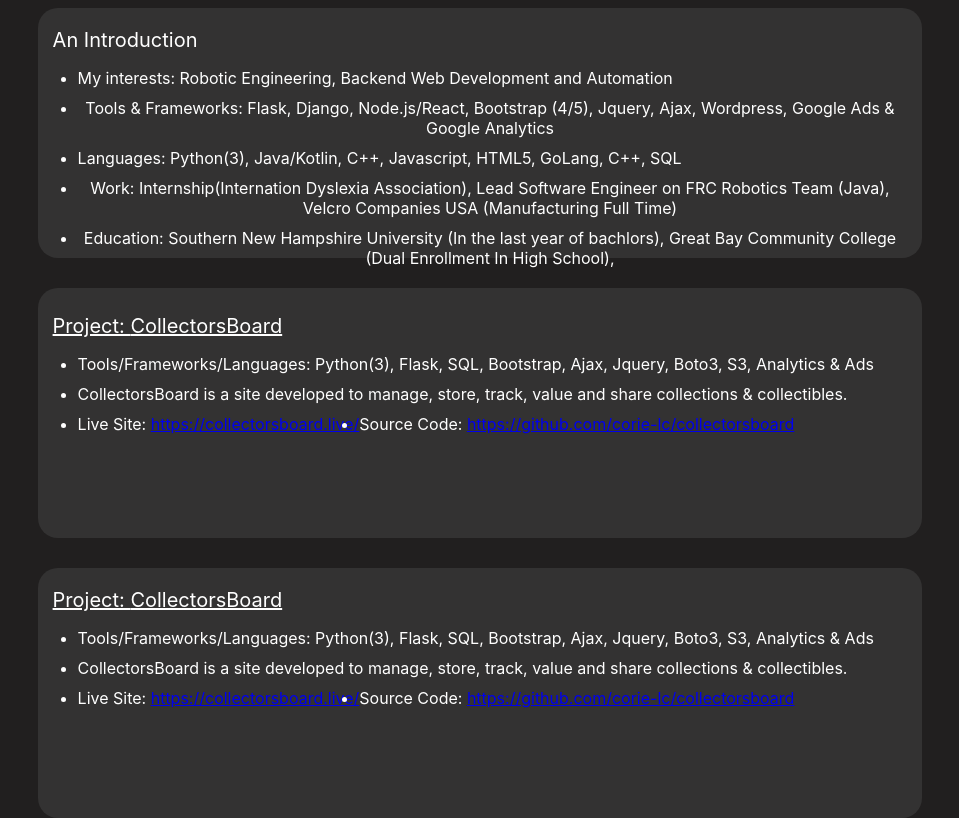
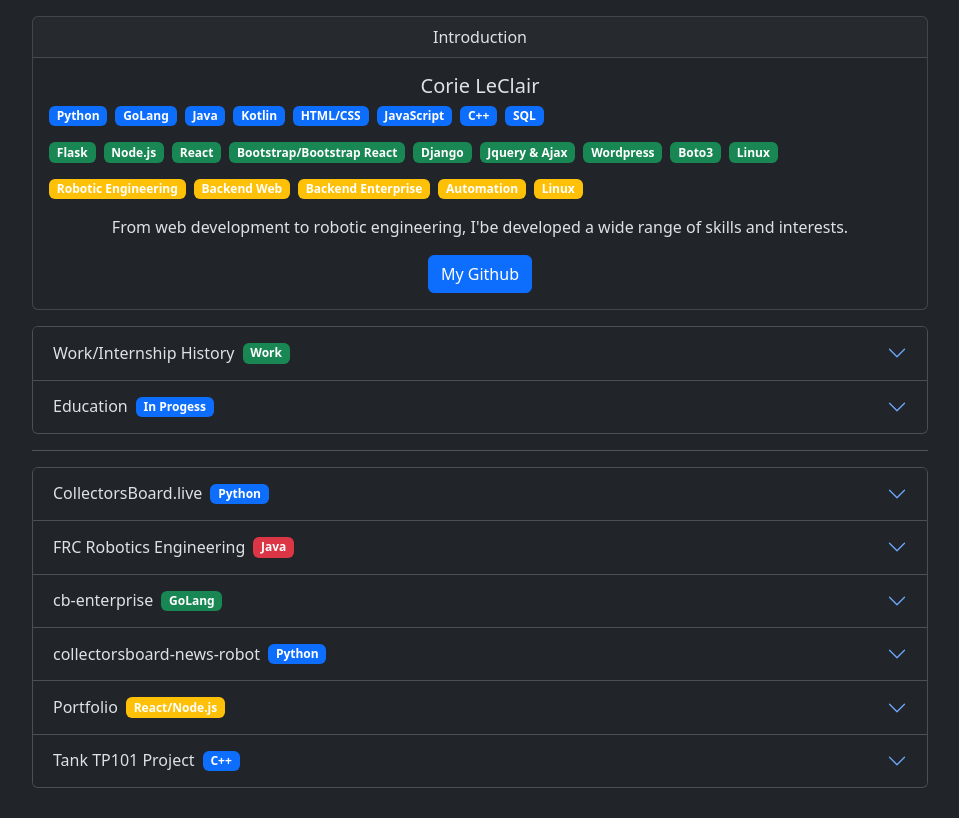
Before and after one commit to corie-lc/portfolio, a React (Create React App) app: page / in a window 1280 px wide. Shown: the whole page, without its empty margins (160-1119 px from the left). Built offline with nearby package versions, Linux system fonts and the light colour scheme.

Commit message:
total overhaul of design

```diff
--- a/package.json
+++ b/package.json
@@ -6,7 +6,9 @@
     "@testing-library/jest-dom": "^5.17.0",
     "@testing-library/react": "^13.4.0",
     "@testing-library/user-event": "^13.5.0",
+    "bootstrap": "^5.3.3",
     "react": "^18.2.0",
+    "react-bootstrap": "^2.10.1",
     "react-dom": "^18.2.0",
     "react-scripts": "5.0.1",
     "web-vitals": "^2.1.4"
--- a/src/App.css
+++ b/src/App.css
@@ -1,6 +1,5 @@
 .App {
   text-align: center;
-  background-color: #282c34;
 }
 
 .App-logo {
--- a/src/App.js
+++ b/src/App.js
@@ -1,52 +1,279 @@
 import './App.css';
 import * as React from 'react';
 
-function ProjectCard({projectName, tools, desc, link1, link2, link3}) {
+import Card from 'react-bootstrap/Card';
+import Accordion from 'react-bootstrap/Accordion';
+import 'bootstrap/dist/css/bootstrap.min.css';
+import Badge from 'react-bootstrap/Badge';
+import Stack from 'react-bootstrap/Stack';
+import Button from 'react-bootstrap/Button';
+import ButtonGroup from 'react-bootstrap/ButtonGroup';
+import ListGroup from 'react-bootstrap/ListGroup';
+
+
+
+function openInNewTab(url) {
+  window.open(url, '_blank').focus();
+}
+
+
+function ProjectCard() {
   return (
-    <div style={{backgroundColor: "#333232", height: "250px", borderRadius: "20px", marginBottom: "30px"}}>
+    <Accordion>
+      <Accordion.Item eventKey="0">
+        <Accordion.Header>CollectorsBoard.live    <Badge className='ms-2' bg="primary">Python</Badge>
+        </Accordion.Header>
+        <Accordion.Body>
+        <Stack className="mb-3" direction="horizontal" gap={2}>
+          <Badge bg="success">Python</Badge>
+          <Badge bg="success">Flask</Badge>
+          <Badge bg="success">Bootstrap</Badge>
+          <Badge bg="success">JavaScript, Jquery, Ajax</Badge>
+          <Badge bg="success">Hashing</Badge>
+          <Badge bg="success">SQL</Badge>
+        </Stack>
+          CollectorsBoard.live is an open source digital tool to organize, track, share, manage and embrace your collections & collectibles.
+          This site includes the ability to create accounts, edit accounts, create collections, create posts and create comments. Deeper functions include privacy,
+          feed recommendation, search options, communities, ect. Written in Python with the help of Flask and Bootstrap Five.
 
-      <header style={{fontSize: "20px", float: "left", marginLeft: "15px", color: "white", marginTop: "20px", textDecoration: "underline"}}>Project: {projectName}</header>
-            <br/>
+          <hr/>
 
-            <ul style={{float:"left", marginRight: "20px"}}>
-              <li style={{float:"left", marginBottom: "10px", color: "white"}}>{tools}</li>
-              <li style={{float:"left", marginBottom: "10px", color: "white"}}>{desc}</li>
-              <br/>
-              <li style={{float:"left", marginBottom: "10px", color: "white"}}>Live Site: <a href={link1}>{link1}</a></li>
-              <li style={{float:"left", marginBottom: "10px", color: "white"}}>Source Code: <a href={link2}>{link2}</a></li>
-            </ul>
+          <ButtonGroup className='mt-3' >
+            <Button variant="primary" onClick={() => openInNewTab('https://github.com/corie-lc/collectorsboard')}>Source Code</Button>
+            <Button variant="success" onClick={() => openInNewTab('https://collectorsboard.live')}>Live Site</Button>
+          </ButtonGroup>
+        </Accordion.Body>
 
-    </div>
+      </Accordion.Item>
+      <Accordion.Item eventKey="1">
+      <Accordion.Header>FRC Robotics Engineering  <Badge className='ms-2' bg="danger">Java</Badge></Accordion.Header>
+        <Accordion.Body>
+        <Stack className="mb-3" direction="horizontal" gap={2}>
+          <Badge bg="success">Robotic Engineering</Badge>
+          <Badge bg="success">Java</Badge>
+          <Badge bg="success">Image Processing</Badge>
+          <Badge bg="success">Automation</Badge>
+          <Badge bg="success">Awards</Badge>
+        </Stack>
+          FRC is a robotics competiton that is taken on by high schoolers. Robots are built with Java or C++ and compete on a national level. I was the lead, and the only
+          software engineer on the team for both the 2017-2018 Team and the 2019-2020 Team.
+
+          <hr/>
+
+          The 2018 year our team went on two win 2/3 Rookie Awards paired
+          with multiple games won.
+
+          <hr/>
+
+          The 2020 robot never saw action due to the Covid-19 epidemic and limitations. Our team still secured funding through grants, and went on to build
+          an advanced robot that could drive in a fully utonomous mode, by able to shoot balls by itself via color and image processing, climb steps, ect.
+          This robot went on to win multiple local matches between local schools and teams.
+
+
+          <hr/>
+
+          <ButtonGroup aria-label="Basic example">
+            <Button variant="primary" onClick={() => openInNewTab('https://github.com/corie-lc/RaiderBots-2018-Code')}>Source Code (2018 Robot)</Button>
+            <Button variant="success" onClick={() => openInNewTab('https://github.com/corie-lc/2020RaiderBots')}>Source Code (2020 Robot)</Button>
+          </ButtonGroup>
+
+        </Accordion.Body>
+      </Accordion.Item>
+
+
+      <Accordion.Item eventKey="2">
+      <Accordion.Header>cb-enterprise <Badge className='ms-2' bg="success">GoLang</Badge></Accordion.Header>
+        <Accordion.Body>
+          <Stack className="mb-3" direction="horizontal" gap={2}>
+            <Badge bg="success">GoLang</Badge>
+            <Badge bg="success">SQL</Badge>
+          </Stack>
+
+            cb-enterprise is a CLI tool to manage, support and edit systems within the CollectorsBoard realm.
+
+            <hr/>
+
+
+          <ButtonGroup className='mt-3'>
+            <Button variant="success" >Source Code</Button>
+          </ButtonGroup>
+
+        </Accordion.Body>
+      </Accordion.Item>
+
+      <Accordion.Item eventKey="4">
+      <Accordion.Header>collectorsboard-news-robot <Badge className='ms-2' bg="primary">Python</Badge></Accordion.Header>
+        <Accordion.Body>
+          <Stack className="mb-3" direction="horizontal" gap={2}>
+            <Badge bg="success">Python</Badge>
+            <Badge bg="success">Python</Badge>
+            <Badge bg="success">Web Scraping</Badge>
+            <Badge bg="success">Automation</Badge>
+          </Stack>
+
+            collectorsboard-news-robot is a CLI bot to search and collect news headlines, and create posts for news headlines specific to a community in CollectorsBoard.live
+
+            <hr/>
+
+
+          <ButtonGroup className='mt-3' >
+            <Button onClick={() => openInNewTab('https://github.com/corie-lc/cb-enterprise')} variant="success">Source Code</Button>
+          </ButtonGroup>
+
+        </Accordion.Body>
+      </Accordion.Item>
+
+      <Accordion.Item eventKey="3">
+      <Accordion.Header>Portfolio <Badge className='ms-2' bg="warning">React/Node.js</Badge></Accordion.Header>
+        <Accordion.Body>
+          <Stack className="mb-3" direction="horizontal" gap={2}>
+            <Badge bg="success">JavaScript</Badge>
+            <Badge bg="success">React</Badge>
+            <Badge bg="success">Node.js</Badge>
+            <Badge bg="success">Bootstrap</Badge>
+          </Stack>
+
+            This site you are looking at now is my portfolio, which includes my projects and interests.
+
+            <hr/>
+
+
+          <ButtonGroup className='mt-3'>
+            <Button onClick={() => openInNewTab('https://github.com/corie-lc/portfolio')} variant="success">Source Code</Button>
+          </ButtonGroup>
+
+        </Accordion.Body>
+      </Accordion.Item>
+
+      <Accordion.Item eventKey="5">
+      <Accordion.Header>Tank TP101 Project <Badge className='ms-2' bg="primary">C++</Badge></Accordion.Header>
+        <Accordion.Body>
+          <Stack className="mb-3" direction="horizontal" gap={2}>
+            <Badge bg="success">C++</Badge>
+            <Badge bg="success">Image/Video Processing</Badge>
+            <Badge bg="success">Raspberry PI</Badge>
+            <Badge bg="success">Linux</Badge>
+            <Badge bg="success">GPIO</Badge>
+            <Badge bg="success">Building & Electrical</Badge>
+          </Stack>
+
+            This will be updated shortly once the source code is published.
+
+        </Accordion.Body>
+      </Accordion.Item>
+    </Accordion>
   );
 }
 
-function IntroCard({projectName, subtext, link1, link2, link3}) {
+
+
+
+function ToolBadges() {
   return (
-    <div style={{backgroundColor: "#333232", height: "250px", borderRadius: "20px", marginBottom: "30px"}}>
+    <Stack className="mb-3" direction="horizontal" gap={2}>
+      <Badge bg="success">Flask</Badge>
+      <Badge bg="success">Node.js</Badge>
+      <Badge bg="success">React</Badge>
+      <Badge bg="success">Bootstrap/Bootstrap React</Badge>
+      <Badge bg="success">Django</Badge>
+      <Badge bg="success">Jquery & Ajax</Badge>
+      <Badge bg="success">Wordpress</Badge>
+      <Badge bg="success">Boto3</Badge>
+      <Badge bg="success">Linux</Badge>
+    </Stack>
+  );
+}
 
-      <header style={{fontSize: "20px", float: "left", marginLeft: "15px", color: "white", marginTop: "20px"}}>An Introduction</header>
-      <br/>
 
-      <ul style={{float:"left", marginRight: "20px"}}>
-      <li style={{float:"left", marginBottom: "10px", color: "white"}}>My interests: Robotic Engineering, Backend Web Development and Automation</li>
-        <li style={{float:"left", marginBottom: "10px", color: "white"}}>Tools & Frameworks: Flask, Django, Node.js/React, Bootstrap (4/5), Jquery, Ajax, Wordpress, Google Ads & Google Analytics</li>
-        <li style={{float:"left", marginBottom: "10px", color: "white"}}>Languages: Python(3), Java/Kotlin, C++, Javascript, HTML5, GoLang, C++, SQL</li>
-        <li style={{float:"left", marginBottom: "10px", color: "white"}}>Work: Internship(Internation Dyslexia Association), Lead Software Engineer on FRC Robotics Team (Java), Velcro Companies USA (Manufacturing Full Time) </li>
-        <li style={{float:"left", marginBottom: "10px", color: "white"}}>Education: Southern New Hampshire University (In the last year of bachlors), Great Bay Community College (Dual Enrollment In High School), </li>
-      </ul>
+function LangBadges() {
+  return (
+    <Stack style={{width: "20px;"}}  className="mb-3" direction="horizontal" gap={2}>
+      <Badge bg="primary">Python</Badge>
+      <Badge bg="primary">GoLang</Badge>
+      <Badge bg="primary">Java</Badge>
+      <Badge bg="primary">Kotlin</Badge>
+      <Badge bg="primary">HTML/CSS</Badge>
+      <Badge bg="primary">JavaScript</Badge>
+      <Badge bg="primary">C++</Badge>
+      <Badge bg="primary">SQL</Badge>
+    </Stack>
+  );
+}
 
-    </div>
+function InterestBadges() {
+  return (
+    <Stack className="mb-3 overflow: scroll;" direction="horizontal" gap={2}>
+      <Badge bg="warning">Robotic Engineering</Badge>
+      <Badge bg="warning">Backend Web</Badge>
+      <Badge bg="warning">Backend Enterprise</Badge>
+      <Badge bg="warning">Automation</Badge>
+      <Badge bg="warning">Linux</Badge>
+    </Stack>
+  );
+}
+
+
+function IntroCard() {
+  return (
+    <Card className="mt-3 mb-3 ">
+      <Card.Header>Introduction</Card.Header>
+      <Card.Body>
+        <Card.Title>Corie LeClair</Card.Title>
+
+        <Card.Text>
+        <LangBadges />
+        <ToolBadges/>
+        <InterestBadges/>
+          From web development to robotic engineering, I'be developed a wide range of skills and interests.
+        </Card.Text>
+        <Button  onClick={() => openInNewTab('https://github.com/corie-lc')} variant="primary">My Github</Button>
+      </Card.Body>
+    </Card>
+  );
+}
+
+
+function HistoryContactAccord() {
+  return (
+    <Accordion className='mt-3'>
+      <Accordion.Item eventKey="0">
+        <Accordion.Header>Work/Internship History  <Badge className='ms-2' bg="success">Work</Badge></Accordion.Header>
+        <Accordion.Body>
+        <ListGroup>
+          <ListGroup.Item className='bg-success'>Velcro Companies USA (Manufactuing Full Time)</ListGroup.Item>
+          <ListGroup.Item>Life Science Outsoucing (Full Time Manufacturing)</ListGroup.Item>
+          <ListGroup.Item>Walmart Team Lead (Full Time Manufacturing)</ListGroup.Item>
+          <ListGroup.Item className='bg-primary'>International Dyslexia Association Internship (Site Editor)</ListGroup.Item>
+        </ListGroup>
+        </Accordion.Body>
+      </Accordion.Item>
+      <Accordion.Item eventKey="1">
+        <Accordion.Header>Education  <Badge className='ms-2' bg="primary">In Progess</Badge></Accordion.Header>
+        <Accordion.Body>
+        <ListGroup>
+          <ListGroup.Item className='bg-success'> COMP SCI: Southern New Hampshire University (In Progress, Final Year)</ListGroup.Item>
+          <ListGroup.Item className='bg-primary'>Great Bay Community College</ListGroup.Item>
+          <ListGroup.Item>Spaulding High School, Rochester NH</ListGroup.Item>
+        </ListGroup>
+        </Accordion.Body>
+      </Accordion.Item>
+    </Accordion>
   );
 }
 
 function App() {
+  document.querySelector("body").setAttribute("data-bs-theme", 'dark')
+
   return (
-    <div style={{height: "100%", backgroundColor: "#211f1f", width: "70%", margin: "0 auto"}} className="App">
+    <div  data-bs-theme="dark" style={{height: "100%", width: "70%", margin: "0 auto"}} className="App">
       <IntroCard/>
 
-      <ProjectCard projectName = "CollectorsBoard" tools = "Tools/Frameworks/Languages: Python(3), Flask, SQL, Bootstrap, Ajax, Jquery, Boto3, S3, Analytics & Ads" desc = "CollectorsBoard is a site developed to manage, store, track, value and share collections & collectibles." link1 = "https://collectorsboard.live/" link2="https://github.com/corie-lc/collectorsboard" />
+      <HistoryContactAccord/>
 
-      <ProjectCard projectName = "CollectorsBoard" tools = "Tools/Frameworks/Languages: Python(3), Flask, SQL, Bootstrap, Ajax, Jquery, Boto3, S3, Analytics & Ads" desc = "CollectorsBoard is a site developed to manage, store, track, value and share collections & collectibles." link1 = "https://collectorsboard.live/" link2="https://github.com/corie-lc/collectorsboard" />
+      <hr/>
+
+      <ProjectCard />
+
 
     </div>
   );
--- a/src/index.css
+++ b/src/index.css
@@ -1,5 +1,4 @@
 body {
-  background-color: #211f1f;
   height: 100vh;
   font-family: -apple-system, BlinkMacSystemFont, 'Segoe UI', 'Roboto', 'Oxygen',
     'Ubuntu', 'Cantarell', 'Fira Sans', 'Droid Sans', 'Helvetica Neue',
--- a/src/index.js
+++ b/src/index.js
@@ -3,6 +3,8 @@ import ReactDOM from 'react-dom/client';
 import './index.css';
 import App from './App';
 import reportWebVitals from './reportWebVitals';
+import 'bootstrap/dist/css/bootstrap.min.css';
+
 
 const root = ReactDOM.createRoot(document.getElementById('root'));
 root.render(
```
Also changed, not shown: 1 other file (tests, documents, lock files or other folders).
